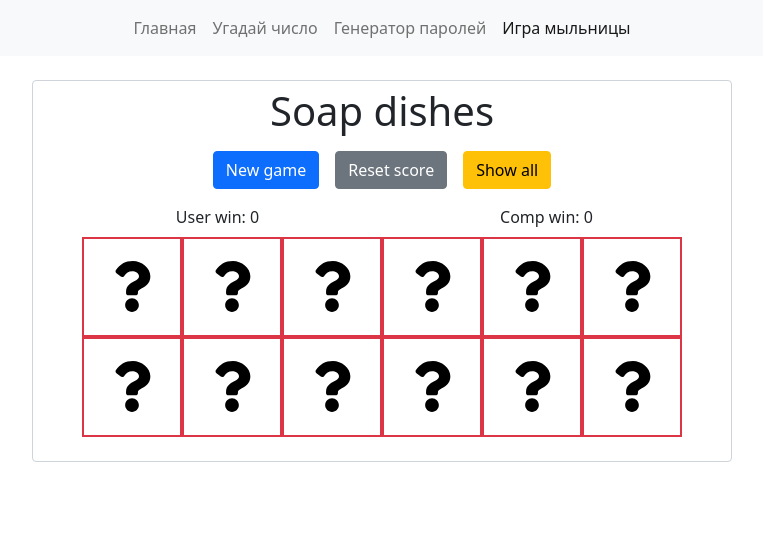
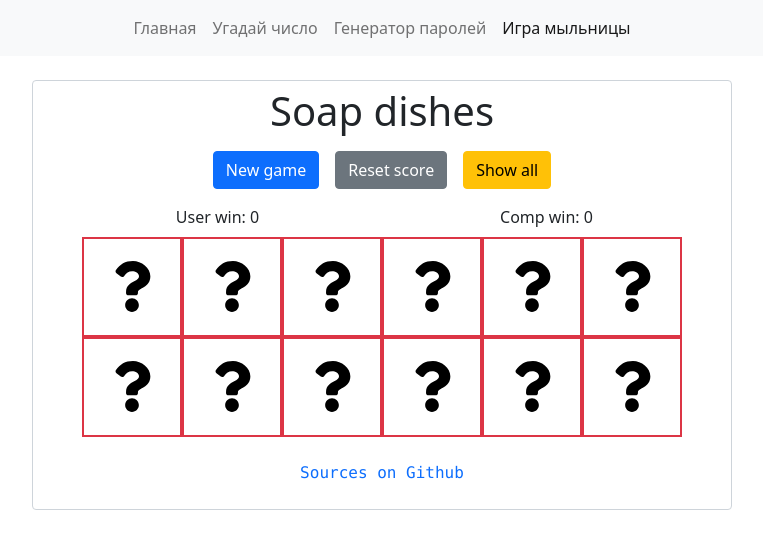
Before and after one commit to 1xtr/site-on-react, a React (Create React App) app: page /soap-dishes in a window 1280 px wide. Shown: the top 548 px of the page, without its empty margins (258-1021 px from the left). Built offline with nearby package versions, Linux system fonts and the light colour scheme.

Commit message:
Add style changes

```diff
--- a/src/components/Dice.js
+++ b/src/components/Dice.js
@@ -6,12 +6,14 @@ const Dice = (props) => {
     const styleGuess = {
         width: 100,
         height: 100,
-        background: `url(${guessSVG}) center/40% no-repeat`
+        background: `url(${guessSVG}) center/40% no-repeat`,
+        cursor: 'pointer'
     }
     const styleDice = {
         width: 100,
         height: 100,
-        background: `url(${diceImages[props.dice]}) center/35% no-repeat`
+        background: `url(${diceImages[props.dice]}) center/35% no-repeat`,
+        cursor: 'pointer'
     }
     const toggleDice = (event) => {
         props.onClick(event)
@@ -19,7 +21,7 @@ const Dice = (props) => {
     return (
         <div
             id={props.index}
-            className="d-flex col col-2 border border-danger border-2 justify-content-center align-items-center"
+            className="d-flex col col-2 border border-danger border-2 justify-content-center align-items-center "
             style={
                 props.show
                     ? styleDice
--- a/src/pages/SoapDishes.js
+++ b/src/pages/SoapDishes.js
@@ -91,6 +91,7 @@ const SoapDishes = () => {
         }
         setUserScore(0)
         setCompScore(0)
+        // eslint-disable-next-line
     }, [compScore])
 
 
@@ -114,6 +115,12 @@ const SoapDishes = () => {
                 }
 
             </div>
+            <div className='font-monospace fs-6 mt-4 text-center'>
+                <a className={'text-decoration-none'}
+                    href='https://github.com/1xtr/site-on-react'
+                   target={'_blank'}
+                   rel={'noreferrer'}>Sources on Github</a>
+            </div>
         </div>
     )
 }
```
